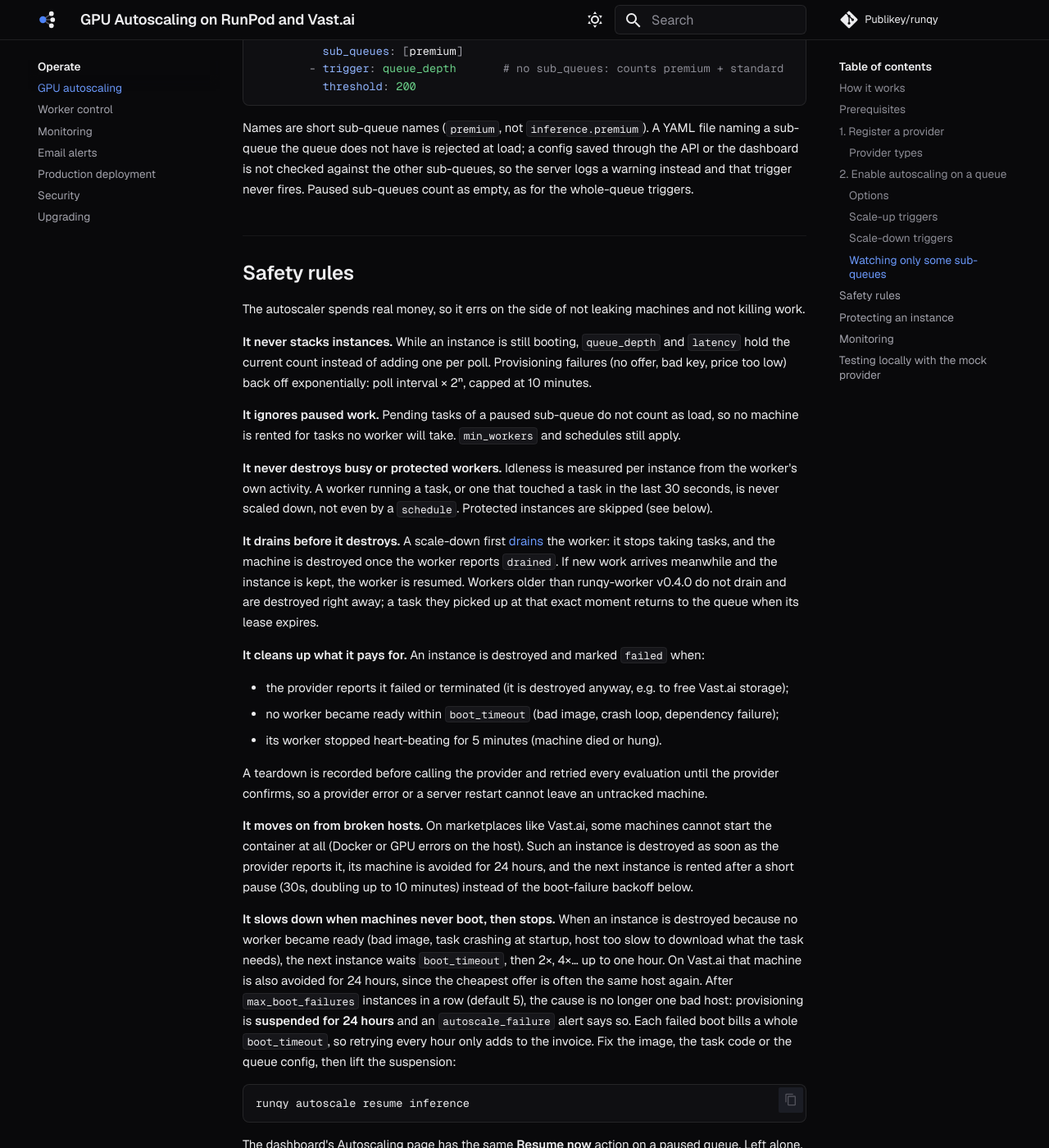
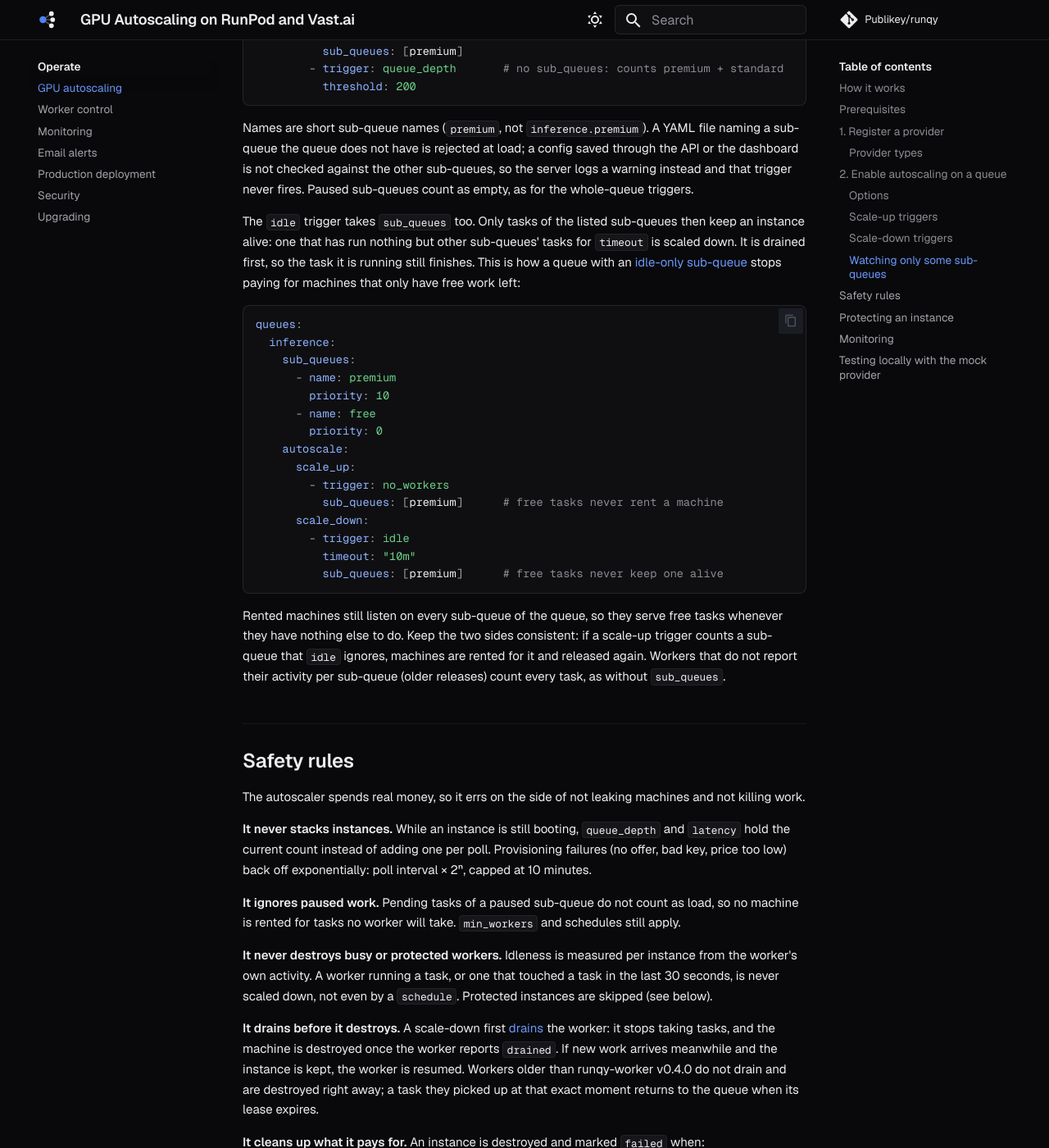
Before and after one commit to Publikey/docs.runqy.com, an MkDocs documentation site: the page built from docs/guides/autoscaling.md, in a window 1280 px wide and 1400 px high, scrolled down 7030 px. Shown: the whole window at 82% size. Built offline with MkDocs 1.6.1 and Material for MkDocs 9.7.7, drawn with Linux system fonts in a browser that asks for light colours; comment, search, counter and statistics services are not loaded.

Commit message:
Document idle-only sub-queues and sub_queues on alerts and idle
Priority 0 sub-queues (served by spare capacity, no preemption), sub_queues on a
queue's no_workers / latency / pending alert rules, and sub_queues on the idle
scale-down trigger.

Co-Authored-By: Claude Fable 5.2 <noreply@anthropic.com>

````diff
--- a/docs/guides/autoscaling.md
+++ b/docs/guides/autoscaling.md
@@ -195,7 +195,7 @@ example lives in [`examples/autoscale.yaml`](https://github.com/Publikey/runqy/b
 
 | Trigger | Fields | Effect |
 |---------|--------|--------|
-| `idle` | `timeout` | Destroys instances whose worker has not started or finished a task for `timeout`, oldest first |
+| `idle` | `timeout`, `sub_queues` | Destroys instances whose worker has not started or finished a task for `timeout`, oldest first |
 | `schedule` | `cron` | Goes back to `min_workers`, regardless of idleness (busy workers are still spared) |
 
 Cron expressions use the standard 5 fields (`minute hour day month weekday`).
@@ -229,6 +229,35 @@ Names are short sub-queue names (`premium`, not `inference.premium`). A YAML fil
 sub-queue the queue does not have is rejected at load; a config saved through the API or the
 dashboard is not checked against the other sub-queues, so the server logs a warning instead and
 that trigger never fires. Paused sub-queues count as empty, as for the whole-queue triggers.
+
+The `idle` trigger takes `sub_queues` too. Only tasks of the listed sub-queues then keep an
+instance alive: one that has run nothing but other sub-queues' tasks for `timeout` is scaled
+down. It is drained first, so the task it is running still finishes. This is how a queue with an
+[idle-only sub-queue](../concepts/queues.md#idle-only-sub-queues-priority-0) stops paying for
+machines that only have free work left:
+
+```yaml
+queues:
+  inference:
+    sub_queues:
+      - name: premium
+        priority: 10
+      - name: free
+        priority: 0
+    autoscale:
+      scale_up:
+        - trigger: no_workers
+          sub_queues: [premium]      # free tasks never rent a machine
+      scale_down:
+        - trigger: idle
+          timeout: "10m"
+          sub_queues: [premium]      # free tasks never keep one alive
+```
+
+Rented machines still listen on every sub-queue of the queue, so they serve free tasks whenever
+they have nothing else to do. Keep the two sides consistent: if a scale-up trigger counts a
+sub-queue that `idle` ignores, machines are rented for it and released again. Workers that do not
+report their activity per sub-queue (older releases) count every task, as without `sub_queues`.
 
 ## Safety rules
 
````
Also changed, not shown: docs/concepts/queues.md (+30 -1 lines), docs/guides/alerting.md (+31 -0 lines), docs/reference/queue-config.md (+3 -2 lines).
